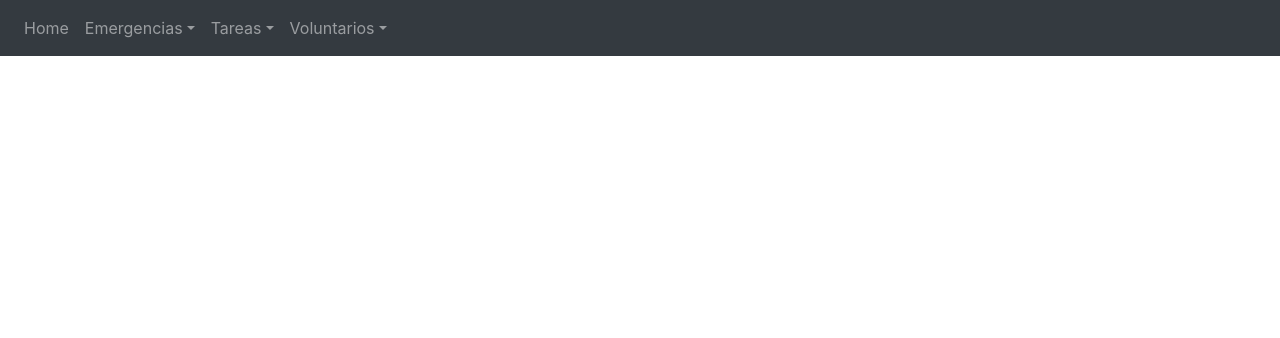
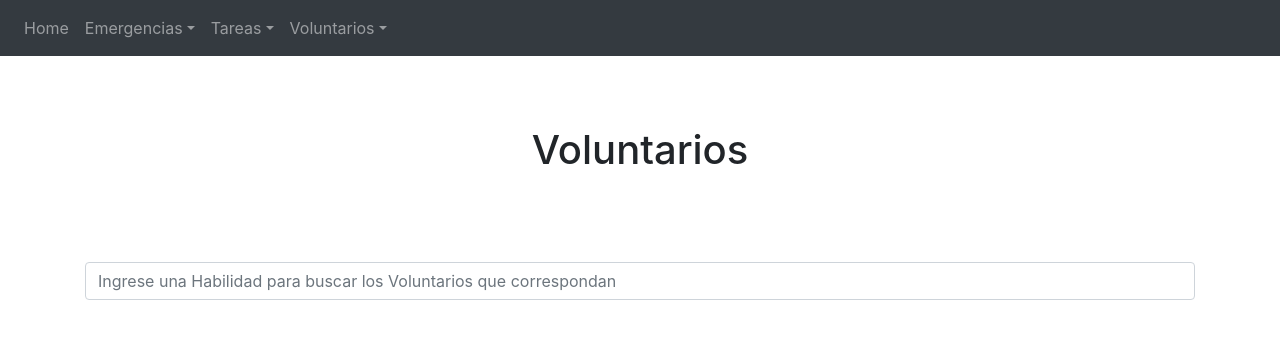
Before and after one commit to sebastianorellanav/Proyecto_Voluntariado_TBD, a Vue app in the folder Frontend/: page /#/voluntarios/habilidad in a window 1280 px wide. Shown: the top 338 px of the page. Built offline with nearby package versions, Linux system fonts and the light colour scheme.

Commit message:
se agregan las vistas para buscar los voluntarios

```diff
--- a/Frontend/src/components/navBar.vue
+++ b/Frontend/src/components/navBar.vue
@@ -2,7 +2,7 @@
   <div class="myNavBar" >
     <b-navbar type="dark" variant="dark" style="margin-bottom: 70px;">
     <b-navbar-nav>
-      <b-nav-item href="#">Home</b-nav-item>
+      <b-nav-item to="/">Home</b-nav-item>
 
       <!-- Navbar dropdowns -->
       <b-nav-item-dropdown text="Emergencias" right>
@@ -15,8 +15,8 @@
 
       <b-nav-item-dropdown text="Voluntarios" right>
         <b-dropdown-item href="#">Todos los Voluntarios</b-dropdown-item>
-        <b-dropdown-item href="#">Segun Habilidad</b-dropdown-item>
-        <b-dropdown-item href="#">Segun Emergencia</b-dropdown-item>
+        <b-dropdown-item to="/voluntarios/habilidad">Segun Habilidad</b-dropdown-item>
+        <b-dropdown-item to="/voluntarios/emergencia">Segun Emergencia</b-dropdown-item>
       </b-nav-item-dropdown>
 
 
--- a/Frontend/src/router/index.js
+++ b/Frontend/src/router/index.js
@@ -10,6 +10,19 @@ Vue.use(VueRouter)
     name: 'Home',
     component: Home
   },
+
+  {
+    path: '/voluntarios/habilidad',
+    name: 'VoluntarioHabilidad',
+    component: () => import(/* webpackChunkName: "about" */ '../views/VoluntarioHabilidad.vue')
+  },
+
+  {
+    path: '/voluntarios/emergencia',
+    name: 'VoluntarioEmergencia',
+    component: () => import(/* webpackChunkName: "about" */ '../views/VoluntarioEmergencia.vue')
+  },
+
   {
     path: '/about',
     name: 'About',
--- /dev/null
+++ b/Frontend/src/views/VoluntarioEmergencia.vue
@@ -0,0 +1,24 @@
+<template>
+    <b-container class="bv-example-row bv-example-row-flex-cols">
+        <b-row style="text-align:center;margin-bottom:80px">
+            <b-col align-self="center">
+                <h1>Voluntarios</h1>
+            </b-col>
+        </b-row>
+        <b-row style="text-align:center;">
+            <b-col align-self="center">
+                <b-form-input v-model="text" placeholder="Ingrese una Emergencia para buscar los Voluntarios que correspondan"></b-form-input>
+            </b-col>
+        </b-row>
+    </b-container>
+</template>
+
+<script>
+  export default {
+    data() {
+      return {
+        text: ''
+      }
+    }
+  }
+</script>
--- /dev/null
+++ b/Frontend/src/views/VoluntarioHabilidad.vue
@@ -0,0 +1,24 @@
+<template>
+    <b-container class="bv-example-row bv-example-row-flex-cols">
+        <b-row style="text-align:center;margin-bottom:80px">
+            <b-col align-self="center">
+                <h1>Voluntarios</h1>
+            </b-col>
+        </b-row>
+        <b-row style="text-align:center;">
+            <b-col align-self="center">
+                <b-form-input v-model="text" placeholder="Ingrese una Habilidad para buscar los Voluntarios que correspondan"></b-form-input>
+            </b-col>
+        </b-row>
+    </b-container>
+</template>
+
+<script>
+  export default {
+    data() {
+      return {
+        text: ''
+      }
+    }
+  }
+</script>
```
